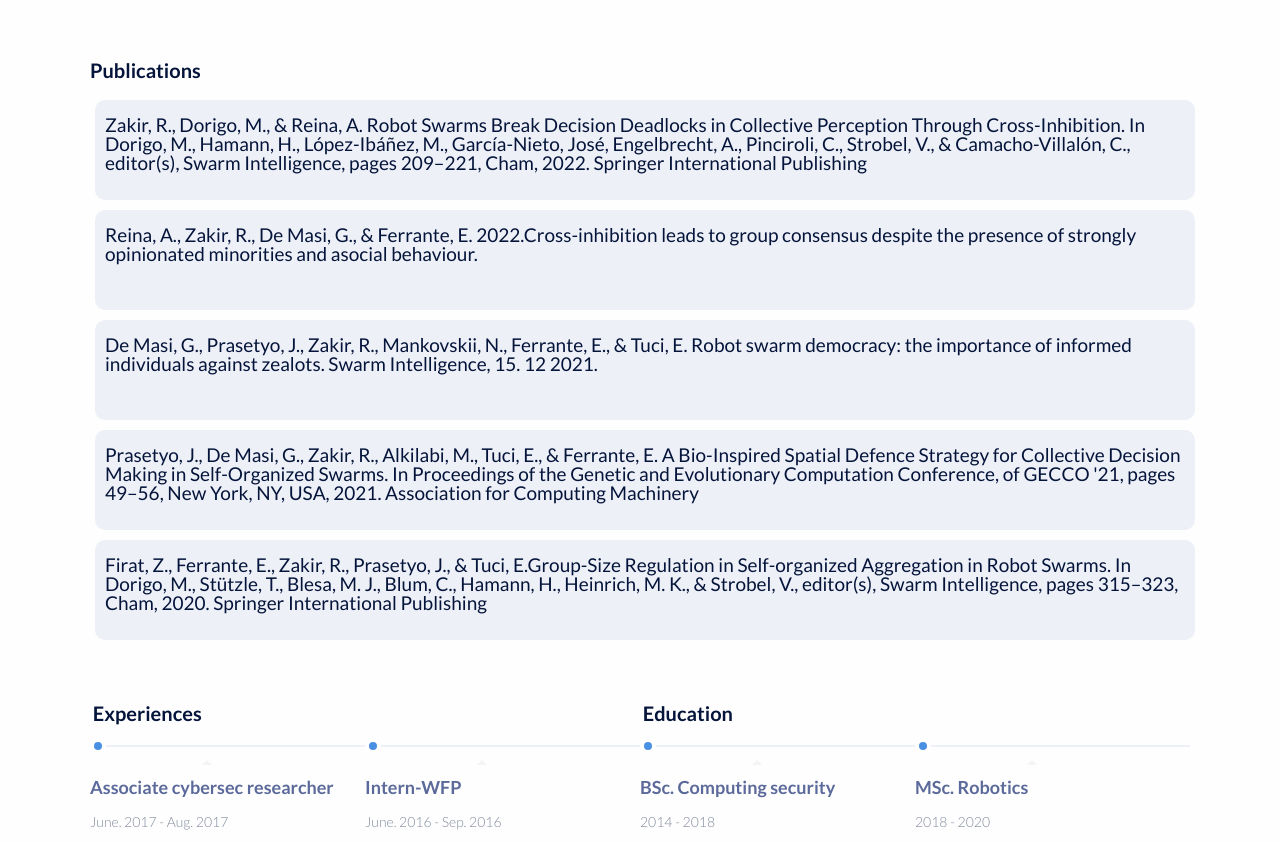
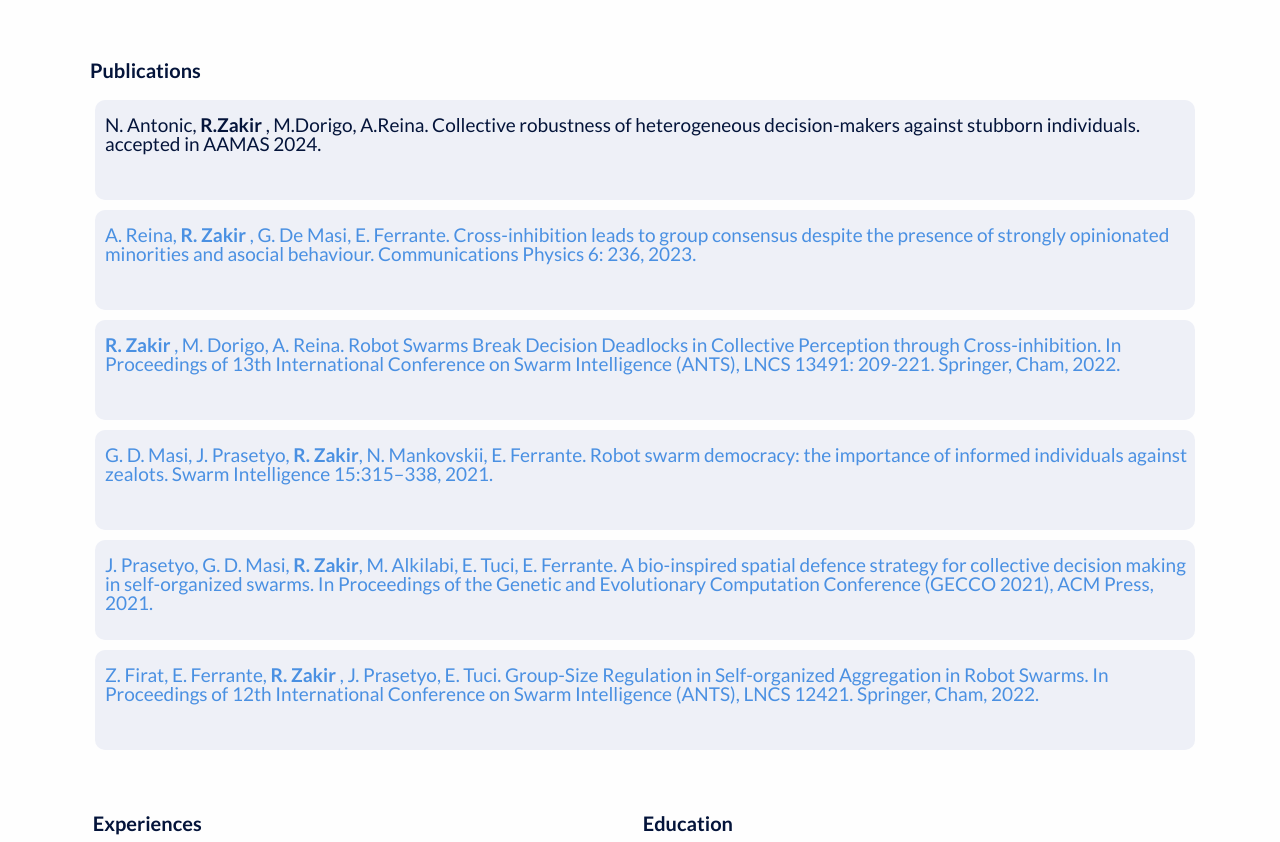
Before and after one commit to sparkspeedy/sparkspeedy.github.io, a plain HTML site: page index.html in a window 1280 px wide. Shown: the part 961-1803 px from the top of the page. Drawn offline with Linux system fonts and the light colour scheme; no server answers.

Commit message:
Update index.html
improve paper listing, add links and update list

```diff
--- a/index.html
+++ b/index.html
@@ -55,40 +55,59 @@
 
 <div class="container">
     <h2 class="section-title">Publications</h2>
+
+   <!-- <a href="" target="_blank" >-->
+        <div class="card1">
+            <div class="skill-level1">
+                N. Antonic,  <strong>R.Zakir </strong>, M.Dorigo, A.Reina. Collective robustness of heterogeneous decision-makers against stubborn individuals. accepted in <em>AAMAS 2024</em>.
+            </div>
+
+        </div>
+    <!--</a>-->
+
+    <a href="https://doi.org/10.1038/s42005-023-01345-3" target="_blank" >
+        <div class="card1">
+            <div class="skill-level1">
+                A. Reina, <strong> R. Zakir </strong>, G. De Masi, E. Ferrante. Cross-inhibition leads to group consensus despite the presence of strongly opinionated minorities and asocial behaviour. <em>Communications Physics</em> 6: 236, 2023.
+            </div>
+
+        </div>
+    </a>
+    <a href="https://www.giovannireina.com/pdf/zakir-ANTS2022.pdf" target="_blank" >
     <div class="card1">
         <div class="skill-level1">
 
-            Zakir, R., Dorigo, M., & Reina, A. Robot Swarms Break Decision Deadlocks in Collective Perception Through Cross-Inhibition.  In Dorigo, M., Hamann, H., López-Ibáñez, M., García-Nieto, José, Engelbrecht, A., Pinciroli, C.,
-            Strobel, V., & Camacho-Villalón, C., editor(s), Swarm Intelligence, pages 209–221, Cham, 2022. Springer
-            International Publishing
+           <strong> R. Zakir </strong>, M. Dorigo, A. Reina. Robot Swarms Break Decision Deadlocks in Collective Perception through Cross-inhibition. <em>In Proceedings of 13th International Conference on Swarm Intelligence (ANTS),</em> LNCS 13491: 209-221. Springer, Cham, 2022.
         </div>
     </div>
+    </a>
+
+    <a href="https://doi.org/10.1007/s11721-021-00197-3" target="_blank" >
+        <div class="card1">
+            <div class="skill-level1">
+
+               G. D. Masi, J. Prasetyo, <strong>R. Zakir</strong>, N. Mankovskii, E. Ferrante. Robot swarm democracy: the importance of informed individuals against zealots. <em>Swarm Intelligence</em> 15:315–338, 2021.
+            </div>
+        </div>
+    </a>
+
+    <a href="https://research.vu.nl/ws/portalfiles/portal/217132720/A_bio_inspired_spatial_defence_strategy_for_collective_decision_making_in_self_organized_swarms.pdf" target="_blank" >
+        <div class="card1">
+            <div class="skill-level1">
+
+                J. Prasetyo, G. D. Masi, <strong>R. Zakir</strong>, M. Alkilabi, E. Tuci, E. Ferrante. A bio-inspired spatial defence strategy for collective decision making in self-organized swarms. <em>In Proceedings of the Genetic and Evolutionary Computation Conference (GECCO 2021)</em>, ACM Press, 2021.
+            </div>
+        </div>
+    </a>
+    <a href="https://doi.org/10.1007/978-3-030-60376-2_26" target="_blank" >
 
     <div class="card1">
         <div class="skill-level1">
+            Z. Firat, E. Ferrante, <strong> R. Zakir </strong>, J. Prasetyo, E. Tuci. Group-Size Regulation in Self-organized Aggregation in Robot Swarms. <em>In Proceedings of 12th International Conference on Swarm Intelligence (ANTS),</em> LNCS 12421. Springer, Cham, 2022.
 
-            Reina, A., Zakir, R., De Masi, G., & Ferrante, E. 2022.Cross-inhibition leads to group consensus despite the presence of strongly opinionated minorities and asocial  behaviour.
         </div>
     </div>
-    <div class="card1">
-        <div class="skill-level1">
-            De Masi, G., Prasetyo, J., Zakir, R., Mankovskii, N., Ferrante, E., & Tuci, E. Robot swarm democracy: the importance of informed individuals against zealots.  Swarm Intelligence, 15. 12 2021.
-        </div>
-    </div>
-    <div class="card1">
-        <div class="skill-level1">
-            Prasetyo, J., De Masi, G., Zakir, R., Alkilabi, M., Tuci, E., & Ferrante, E. A Bio-Inspired Spatial Defence Strategy for Collective Decision Making in Self-Organized Swarms. In Proceedings of the Genetic and Evolutionary
-            Computation Conference, of GECCO '21, pages 49–56, New York, NY, USA, 2021. Association for Computing
-            Machinery
-        </div>
-    </div>
-    <div class="card1">
-        <div class="skill-level1">
-            Firat, Z., Ferrante, E., Zakir, R., Prasetyo, J., & Tuci, E.Group-Size Regulation in Self-organized Aggregation in Robot Swarms.  In Dorigo, M., Stützle, T., Blesa, M. J., Blum, C., Hamann, H., Heinrich, M. K., &
-            Strobel, V., editor(s), Swarm Intelligence, pages 315–323, Cham, 2020. Springer International Publishing
-        </div>
-    </div>
-
+    </a>
 
 </div>
 
```
